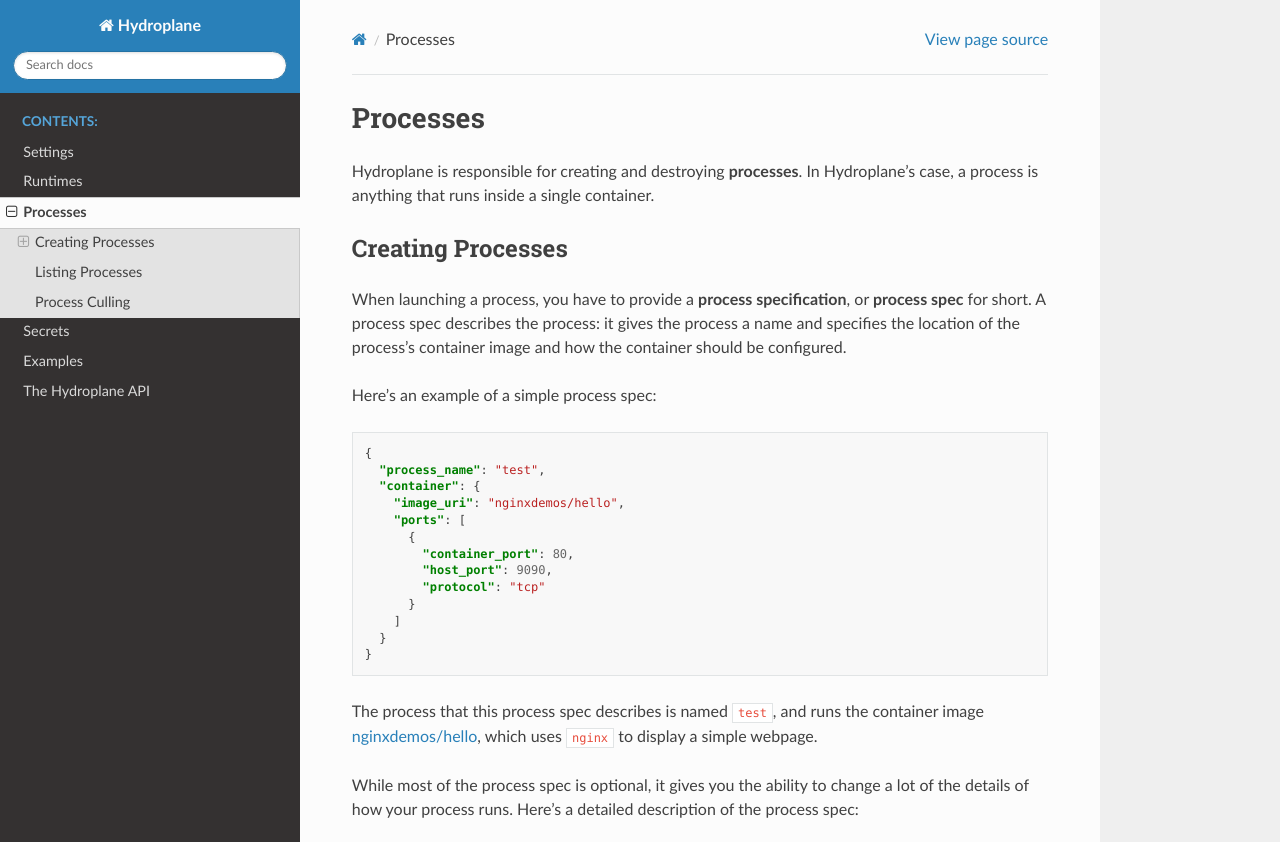
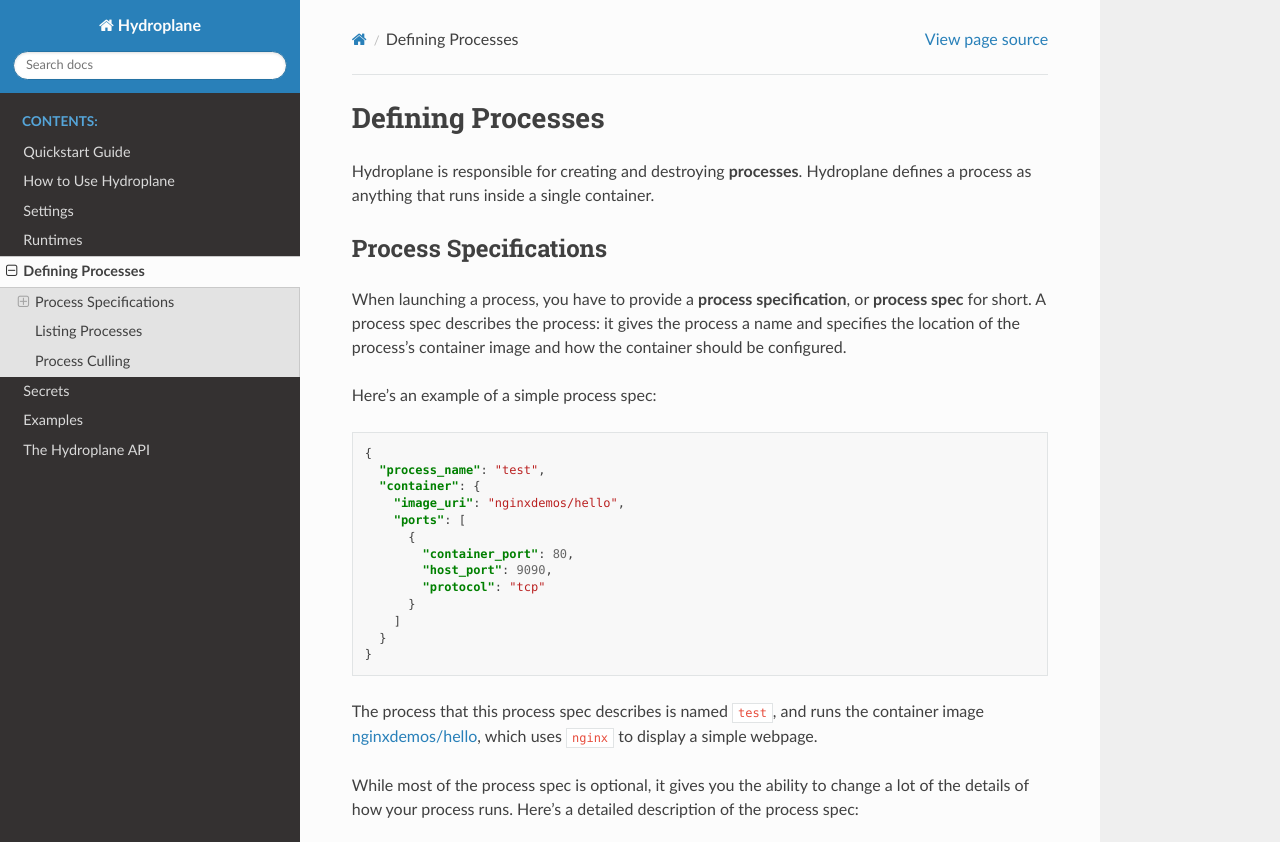
Before and after one commit to hydro-project/hydroplane, a Sphinx documentation site: the page built from docs/processes.rst, in a window 1280 px wide and 900 px high, cut to the strip 0-842 px from the top of the window. Built offline with Sphinx 7.4.7 and the Read the Docs theme 2.0.0, drawn with Linux system fonts in a browser that asks for light colours.

Commit message:
Add quickstart documentation and sample config (which is now the default)

```diff
--- a/docs/index.rst
+++ b/docs/index.rst
@@ -10,6 +10,8 @@ Hydroplane is meant to act as a simple, unified API for starting and stopping pr
    :maxdepth: 4
    :caption: Contents:
 
+   quickstart
+   using-hydroplane
    settings
    runtimes
    processes
--- a/docs/processes.rst
+++ b/docs/processes.rst
@@ -1,10 +1,10 @@
-Processes
-=========
+Defining Processes
+==================
 
-Hydroplane is responsible for creating and destroying **processes**. In Hydroplane's case, a process is anything that runs inside a single container.
+Hydroplane is responsible for creating and destroying **processes**. Hydroplane defines a process as anything that runs inside a single container.
 
-Creating Processes
-------------------
+Process Specifications
+----------------------
 
 When launching a process, you have to provide a **process specification**, or **process spec** for short. A process spec describes the process: it gives the process a name and specifies the location of the process's container image and how the container should be configured.
 
```
Also changed, not shown: basic-config.yml (added, +7 -0 lines), docs/quickstart.rst (added, +37 -0 lines), 1 other file.
